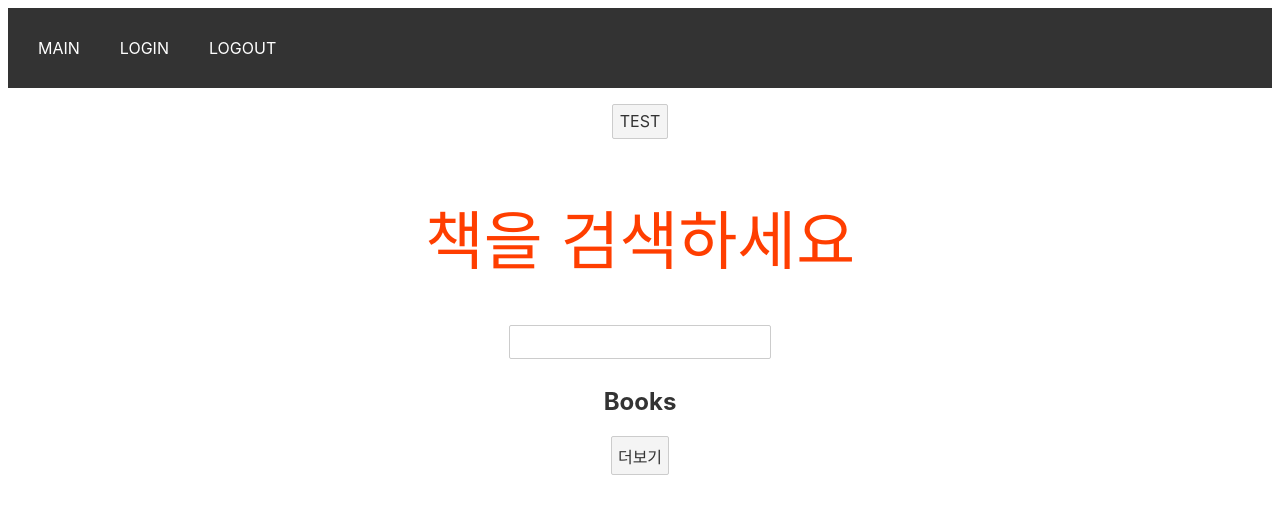
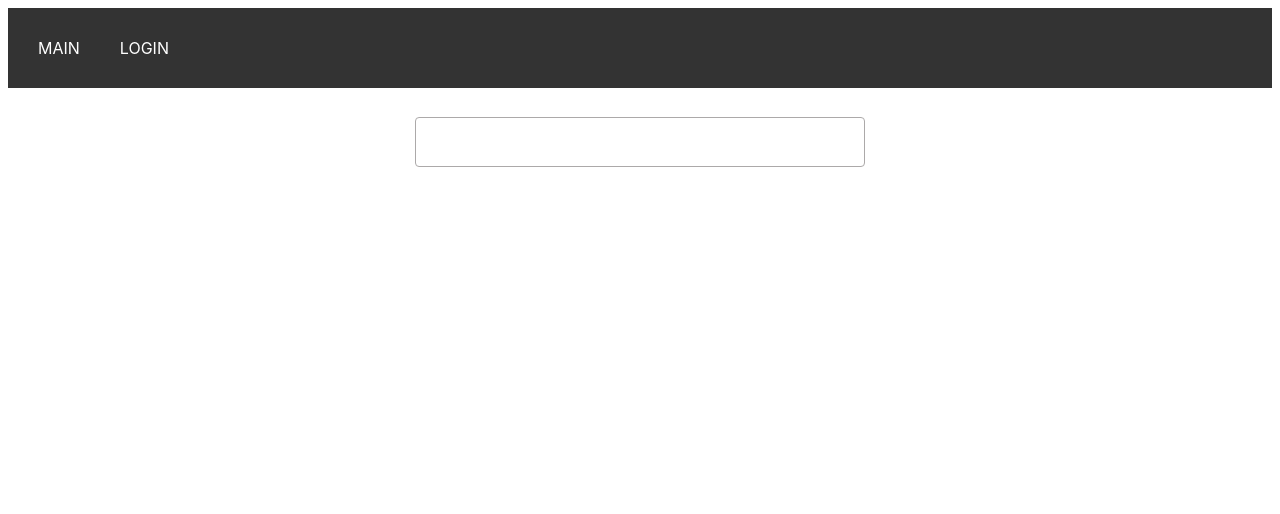
Before and after one commit to eunju-lee-991/bookcafe_svelte, a Svelte app: page / in a window 1280 px wide. Shown: the top 514 px of the page. Built offline with nearby package versions, Linux system fonts and the light colour scheme.

Commit message:
modified css

```diff
--- a/components/BookList.svelte
+++ b/components/BookList.svelte
@@ -1,49 +1,24 @@
 <script>
+    import BookInfo from "./Bookinfo.svelte";
     export let bookinfos = [];
-
-    let slice = (str) => {
-        str = str.substr(0, 130);
-        str += '...';
-        return str;
-    }
 </script>
 
-<h2>
-    Books
-</h2>
-{#each bookinfos as bookinfo}
-<div>
-    <p align="left"> <span>title:</span> {bookinfo.title} </p>
-    <p align="left"> <span>authors:</span> {bookinfo.authors} </p>
-    <p align="left"> <span>isbn:</span> {bookinfo.isbn} </p>
-    <p align="left"> <span>contents:</span>
-        {#if bookinfo.contents.length > 130 }
-        {slice(bookinfo.contents)}
-        {:else}
-            {bookinfo.contents}
-        {/if}
-    </p>
-    <p align="left"> <span>publisher:</span> {bookinfo.publisher} </p>
-    <p> <img src={bookinfo.thumbnail} alt="이미지를 표시할 수 없습니다" /> </p>
-</div>
-{/each}
+<main>
+    <div class="bookinfo-container">
+        {#each bookinfos as bookinfo}
+            <BookInfo {bookinfo} />
+        {/each}
+    </div>
+</main>
 
 <style>
-    div {
-        float: left;
-        width: 30%;
-        height: 400px;
-        padding:5px;
-        margin:5px;
-        border: 1px solid #f5d682;
+    main {
+        font-family: "Noto Sans KR", sans-serif;
     }
 
-    p {
-        margin:2px;
+    .bookinfo-container {
+        display: flex;
+        justify-content: center;
+        flex-wrap: wrap;
     }
-
-    span {
-        font-size: 25px;
-		font-weight: 300;
-    }
- </style>
+</style>
--- a/pages/login.svelte
+++ /dev/null
@@ -1,30 +0,0 @@
-<script>
-    import { beforeUpdate, afterUpdate, onMount, onDestroy } from "svelte";
-    import { REST_API_KEY, REDIRECT_URI } from "../store/store.js";
-    import axios from "axios";
-
-
-
-    // if(loggedin) {
-    //     // 로그인 상태면 메인으로 보내기
-    // }
-
-    const loginUrl = "https://kauth.kakao.com/oauth/authorize?response_type=code&client_id="+$REST_API_KEY+"&redirect_uri="+$REDIRECT_URI;
-
-    const login = () => {
-        location.href = loginUrl;
-    }
-</script>
-
-<main>
-    <button on:click={login}>
-        <img src="images/kakao_login_img.png" alt="이미지없음" />
-    </button>
-</main>
-
-<style>
-    button {
-        border: none;
-        cursor: pointer;
-    }
-</style>
--- a/pages/authorization.svelte
+++ b/pages/login/authorization.svelte
@@ -30,13 +30,16 @@ if(code != "" && code != null){
     .then((res) => {
       if(res.status == 200){
         console.log(res);
+        let propertyCookie = "; expires=Fri, 31 Dec 9999 23:59:59 GMT; path=/";
 
         // memberId 쿠키 설정
         let loggedInId = res.data.member.id;
-        document.cookie = "memberId="+loggedInId;
+        let nickname = res.data.member.nickname;
+        document.cookie = "memberId="+loggedInId+propertyCookie;
+        document.cookie = "nickname="+nickname+propertyCookie;
 
         console.log(loggedInId);
-        setTimeout(() => location.replace('/main'), 1300);
+        setTimeout(() => location.replace('/main'), 300);
       }
     })
     .catch((err)=>{
--- /dev/null
+++ b/pages/login/login.svelte
@@ -0,0 +1,46 @@
+<script>
+    import { beforeUpdate, afterUpdate, onMount, onDestroy } from "svelte";
+    import { REST_API_KEY, REDIRECT_URI } from "../../store/store.js";
+    import { checkLogIn } from "../../scripts/common.js";
+
+    let loggedIn = checkLogIn();
+    console.log("여기는 로그인에서 체크 loggedIn : " + loggedIn);
+
+    if (loggedIn) {
+        // 로그인 상태면 메인으로 보내기
+        alert("로그인 상태 location.replace('/main')");
+    }
+
+    const loginUrl =
+        "https://kauth.kakao.com/oauth/authorize?response_type=code&client_id=" +
+        $REST_API_KEY +
+        "&redirect_uri=" +
+        $REDIRECT_URI;
+
+    const login = () => {
+        location.href = loginUrl;
+    };
+
+</script>
+
+    <main id="main">
+        <button on:click={login} >
+            <img src="images/kakao_login_img.png" alt="이미지없음" />
+        </button>
+    </main>
+
+<style>
+    button {
+        border: none;
+        cursor: pointer;
+    }
+
+    main {
+        width: 100%;
+        height: 100vh;
+        background-image: url('../images/book_background.jpg');
+        background-repeat: no-repeat;
+  background-size: cover;
+  background-position: center center;
+    }
+</style>
--- /dev/null
+++ b/pages/login/logout.svelte
@@ -0,0 +1,28 @@
+<script>
+    import { beforeUpdate, afterUpdate, onMount, onDestroy } from "svelte";
+    import axios from "axios";
+    import { checkLogIn, deleteCookie } from "../../scripts/common";
+
+    let loggedIn = checkLogIn();
+    console.log("로그아웃에서 체크 loggedIn : " + loggedIn);
+    if(!loggedIn) {
+        // 로그아웃 상태면 메인으로 보내기
+        location.replace('/main');
+    }
+
+    axios.get('http://localhost:8080/logout', {
+      withCredentials: true // cross domain에서 쿠키 받기 위해서  credentials 설정!
+    }).then((res) => {
+        console.log(res);
+
+        //쿠키 날리기 ** JSESSIONID는 CLIENT에서 접근X 서버에서 지워줌 **
+        deleteCookie("memberId");
+        deleteCookie("nickname");
+
+        location.replace('/main');
+    }).catch((err) => {
+        console.log(err);
+        alert("오류가 발생했습니다");
+    })
+
+</script>
--- a/pages/logout.svelte
+++ /dev/null
@@ -1,24 +0,0 @@
-<script>
-    import { beforeUpdate, afterUpdate, onMount, onDestroy } from "svelte";
-    import axios from "axios";
-
-    // if(loggedin) {
-    //     // 로그아웃 상태면 그냥 메인으로 보내기
-    // }
-
-    axios.get('http://localhost:8080/logout', {
-      withCredentials: true // cross domain에서 쿠키 받기 위해서  credentials 설정!
-    }).then((res) => {
-        console.log(res);
-
-        //쿠키 날리기
-
-
-
-        alert("location.replace('/main')");
-    }).catch((err) => {
-        console.log(err);
-        alert("오류가 발생했습니다");
-    })
-
-</script>
--- a/pages/main.svelte
+++ b/pages/main.svelte
@@ -6,36 +6,11 @@
 
     //export let name; // props
     let h1;
-    let jsonData;
+    let searchSize = 5;
     let searchWord;
     let bookinfos = [];
     let nextPage = 0;
     let isEnd = true;
-
-    const test = (name) => { // memberId 쿠키 가쟈오기 테스트
-        const cookies = document.cookie.split(";");
-
-        cookies.forEach(cookie => {
-            const _cookie = cookie.trim();
-            if(_cookie.startsWith(name+"=")){
-                console.log(cookie.substring(name.length + 1));
-                // return cookie.substring(name.length + 1);
-            }
-        });
-        console.log("null");
-        // return null;
-  }
-
-    //     axios.get('http://localhost:8080/testCookie',
-    //         {
-    //   withCredentials: true
-    // })
-    //     .then((res) => {
-    //   console.log(res);
-    //   //setTimeout(() => location.replace('/main'), 1500);
-    //   console.log(document.cookie);
-    // })
-
 
     const onScroll = () => {
         const scrollHeight = document.documentElement.scrollHeight;
@@ -61,10 +36,10 @@
             isEnd = true;
             return;
         }
-
+        console.log("searchWord: " + searchWord);
         axios
             .get("https://dapi.kakao.com/v3/search/book?target=title", {
-                params: { query: searchWord, size: 9 },
+                params: { query: searchWord, size: searchSize },
                 headers: {
                     Authorization: "KakaoAK " + $REST_API_KEY,
                 },
@@ -92,7 +67,7 @@
 
         axios
             .get("https://dapi.kakao.com/v3/search/book?target=title", {
-                params: { query: searchWord, size: 9, page: nextPage },
+                params: { query: searchWord, size: searchSize, page: nextPage },
                 headers: {
                     Authorization: "KakaoAK " + $REST_API_KEY,
                 },
@@ -118,17 +93,33 @@
 </script>
 
 <main>
-    <button on:click={() => test("memberId")}>TEST</button>
+    <h1> </h1>
 
-    <h1>책을 검색하세요</h1>
-
-    <input type="text" bind:value={searchWord} on:input={search} />
+    <input class="custom-input" type="text" bind:value={searchWord} on:input={search} on:blur={(e) => {console.log("blur");}} />
 
     <BookList {bookinfos} />
-    <button on:click={nextSearch}> 더보기 </button>
 </main>
 
 <style>
+	h1 {
+		font-family: 'Noto Sans KR', sans-serif;
+	}
+
+.custom-input {
+  width: 450px;
+  height: 50px;
+  padding: 8px;
+  border-radius: 4px;
+  border: 1px solid #aca9a9;
+  font-size: 16px;
+  outline: none;
+}
+
+.custom-input:focus {
+  border-color: rgb(109, 110, 112);
+  box-shadow: 0 0 5px rgb(181, 183, 185);
+}
+
     main {
         text-align: center;
         padding: 1em;
@@ -137,9 +128,9 @@
     }
 
     h1 {
-        color: #ff3e00;
+        color: #553024;
+        font-size: 20px;
         text-transform: uppercase;
-        font-size: 4em;
         font-weight: 100;
     }
 
--- a/public/index.html
+++ b/public/index.html
@@ -9,6 +9,8 @@
 	<link rel='icon' type='image/png' href='/favicon.png'>
 	<link rel='stylesheet' href='/global.css'>
 	<link rel='stylesheet' href='/build/bundle.css'>
+	<link rel="preconnect" href="https://fonts.gstatic.com">
+	<link href="https://fonts.googleapis.com/css2?family=Noto+Sans+KR:wght@100;400&display=swap" rel="stylesheet">
 
 	<script defer src='/build/bundle.js'></script>
 </head>
--- /dev/null
+++ b/scripts/common.js
@@ -0,0 +1,31 @@
+export const checkLogIn = () => {
+    const memberId = getCookie("memberId");
+
+    if(memberId){
+        return true;
+    }else{
+        return false;
+    }
+}
+
+export const getCookie = (name) => {
+    let value;
+    console.log("전체쿠키");
+    console.log(document.cookie);
+    const cookies = document.cookie.split(";");
+
+    cookies.forEach(cookie => {
+        const _cookie = cookie.trim();
+        if(_cookie.startsWith(name+"=")){
+            value = cookie.substring(name.length + 1);
+        }
+    });
+    console.log(name + "의 cookie=" + value);
+    return value;
+}
+
+export const deleteCookie = (name) => {
+    console.log("delete cookie.. "+name);
+    console.log(document.cookie)
+    document.cookie = name + "=; expires=Thu, 01 Jan 1970 00:00:00 UTC; path=/;";
+}
--- a/src/App.svelte
+++ b/src/App.svelte
@@ -1,11 +1,16 @@
 <script>
 	import Main from "../pages/main.svelte";
-	import Login from "../pages/login.svelte";
-	import Logout from "../pages/logout.svelte";
+	import Login from "../pages/login/login.svelte";
+	import Logout from "../pages/login/logout.svelte";
 	import { Router, Link, Route } from "svelte-routing";
-	import Authorization from "../pages/authorization.svelte";
+	import Authorization from "../pages/login/authorization.svelte";
+    import { checkLogIn } from "../scripts/common.js";
 
 	export let url = "";
+
+	let loggedIn = false;
+	loggedIn = checkLogIn();
+
 </script>
 
 <style>
@@ -33,8 +38,11 @@ nav a:hover {
 	<Router url={url}>
 		<nav>
 			<a href="/main">MAIN</a>
-			<a href="/login">LOGIN</a>
+			{#if loggedIn}
 			<a href="/logout">LOGOUT</a>
+		  	{:else}
+			  <a href="/login">LOGIN</a>
+		  	{/if}
 <!--
 			<Link to="/main">MAIN</Link>
 			<Link to="/login">LOGIN</Link>
```
Also changed, not shown: components/BookInfo.svelte (added, +69 -0 lines), pages/common.svelte (deleted, +0 -18 lines), public/images/book_background.jpg (added).
